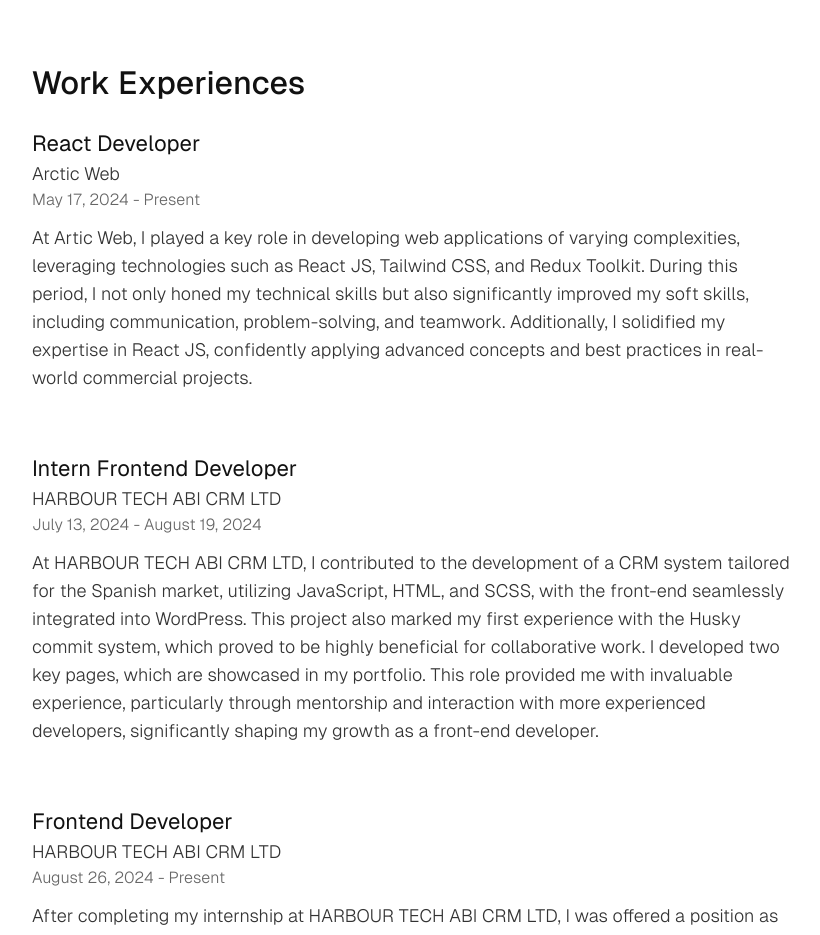
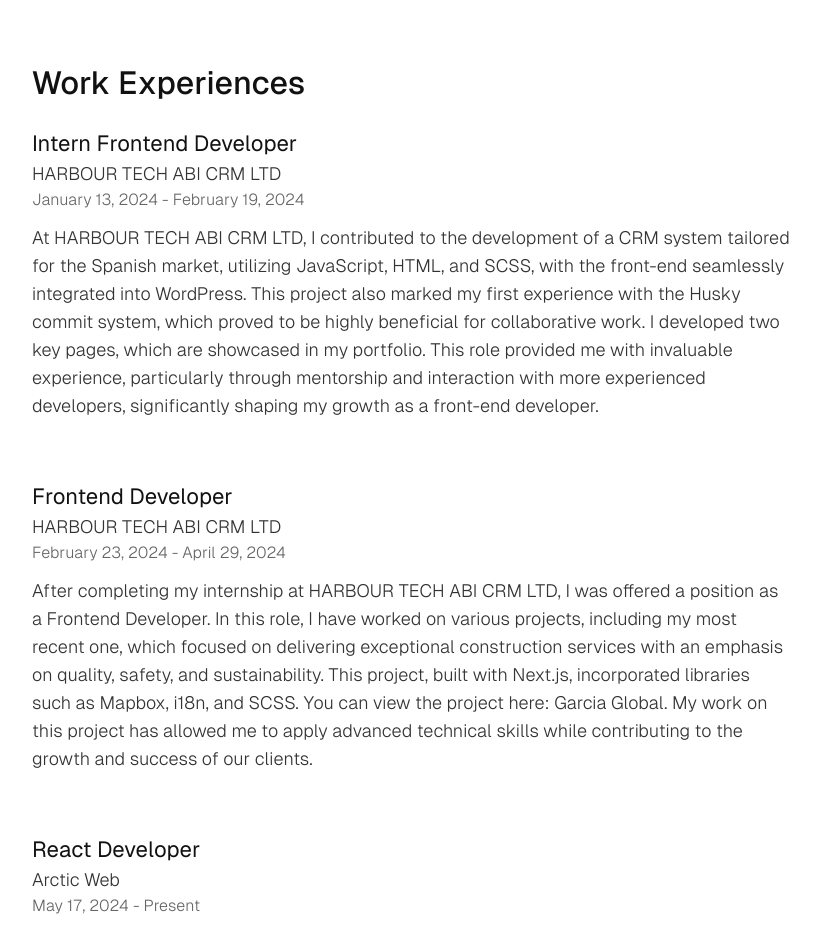
Before and after one commit to mzhigalka/ownWebsite, a React (Create React App) app: page /about in a window 1280 px wide. Shown: the part 1540-2475 px from the top of the page, without its empty margins (228-1048 px from the left). Built offline with nearby package versions, Linux system fonts and the light colour scheme.

Commit message:
updated about info and changed workExperiences object

```diff
--- a/src/assets/constant/workExperiences.ts
+++ b/src/assets/constant/workExperiences.ts
@@ -1,9 +1,4 @@
 export const workExperiences = [
-    {
-        id: 1,
-        position: 'React Developer',
-        company: 'Arctic Web',
-    },
     {
         id: 2,
         position: 'Intern Frontend Developer',
@@ -14,4 +9,9 @@
         position: 'Frontend Developer',
         company: 'HARBOUR TECH ABI CRM LTD',
     },
+    {
+        id: 1,
+        position: 'React Developer',
+        company: 'Arctic Web',
+    },
 ];
--- a/src/locales/en/translation.json
+++ b/src/locales/en/translation.json
@@ -31,8 +31,8 @@
         "experience": {
             "title": "Work Experiences",
             "date1": "May 17, 2024 - Present",
-            "date2": "July 13, 2024 - August 19, 2024",
-            "date3": "August 26, 2024 - Present",
+            "date2": "January 13, 2024 - February 19, 2024",
+            "date3": "February 23, 2024 - April 29, 2024",
             "role": "My Role: {{role}}",
             "role1": "At Artic Web, I played a key role in developing web applications of varying complexities, leveraging technologies such as React JS, Tailwind CSS, and Redux Toolkit. During this period, I not only honed my technical skills but also significantly improved my soft skills, including communication, problem-solving, and teamwork. Additionally, I solidified my expertise in React JS, confidently applying advanced concepts and best practices in real-world commercial projects.",
             "role2": "At HARBOUR TECH ABI CRM LTD, I contributed to the development of a CRM system tailored for the Spanish market, utilizing JavaScript, HTML, and SCSS, with the front-end seamlessly integrated into WordPress. This project also marked my first experience with the Husky commit system, which proved to be highly beneficial for collaborative work. I developed two key pages, which are showcased in my portfolio. This role provided me with invaluable experience, particularly through mentorship and interaction with more experienced developers, significantly shaping my growth as a front-end developer.",
--- a/src/locales/ua/translation.json
+++ b/src/locales/ua/translation.json
@@ -31,8 +31,8 @@
         "experience": {
             "title": "Досвід роботи",
             "date1": "17 травня 2024 - теперішній час",
-            "date2": "13 липня 2024 - 19 серпня 2024",
-            "date3": "26 серпня 2024 - теперішній час",
+            "date2": "13 січня 2024 - 19 лютого 2024",
+            "date3": "23 лютого 2024 - 29 квітня 2024",
             "role": "Моя роль: {{role}}",
             "role1": "У Artic Web я відіграв ключову роль у розробці веб-додатків різної складності, використовуючи такі технології, як React JS, Tailwind CSS і Redux Toolkit. Протягом цього періоду я не тільки відточив свої технічні навички, але й значно покращив свої навички Soft-skills, зокрема спілкування, вирішення проблем і командної роботи. Крім того, я зміцнив свій досвід у React JS, упевнено застосовуючи передові концепції та найкращі практики в реальних комерційних проектах.",
             "role2": "У компанії HARBOUR TECH ABI CRM LTD я брав участь у розробці системи CRM, адаптованої для іспанського ринку, використовуючи JavaScript, HTML і SCSS, а інтерфейс інтегрований у WordPress. Цей проект також ознаменував мій перший досвід роботи з системою фіксації Husky, яка виявилася дуже корисною для спільної роботи. Я розробив дві ключові сторінки, які представлені в моєму портфоліо. Ця роль дала мені безцінний досвід, зокрема завдяки наставництву та взаємодії з більш досвідченими розробниками, що суттєво вплинуло на мій розвиток як фронтенд-розробника.",
```
